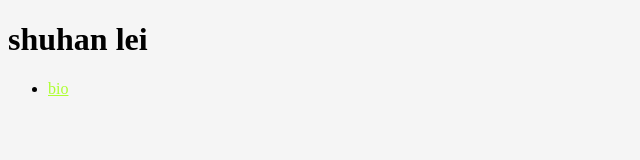
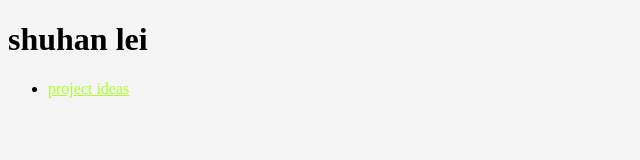
Before and after one commit to melodylei22/net-art-0101, a plain HTML site: page index.html in a window 1280 px wide. Shown: the full height of the page, 0-640 px from the left. Drawn offline with Linux system fonts and the light colour scheme.

Commit message:
update ideas

```diff
--- a/index.html
+++ b/index.html
@@ -11,7 +11,7 @@
     <main>
         <h1> shuhan lei</h1>
     <ul>
-        <li> <a href="./week_1/ideas.html"> bio</a></li>
+        <li> <a href="./week_1/ideas.html"> project ideas</a></li>
     </ul>
     </main>
 
```
